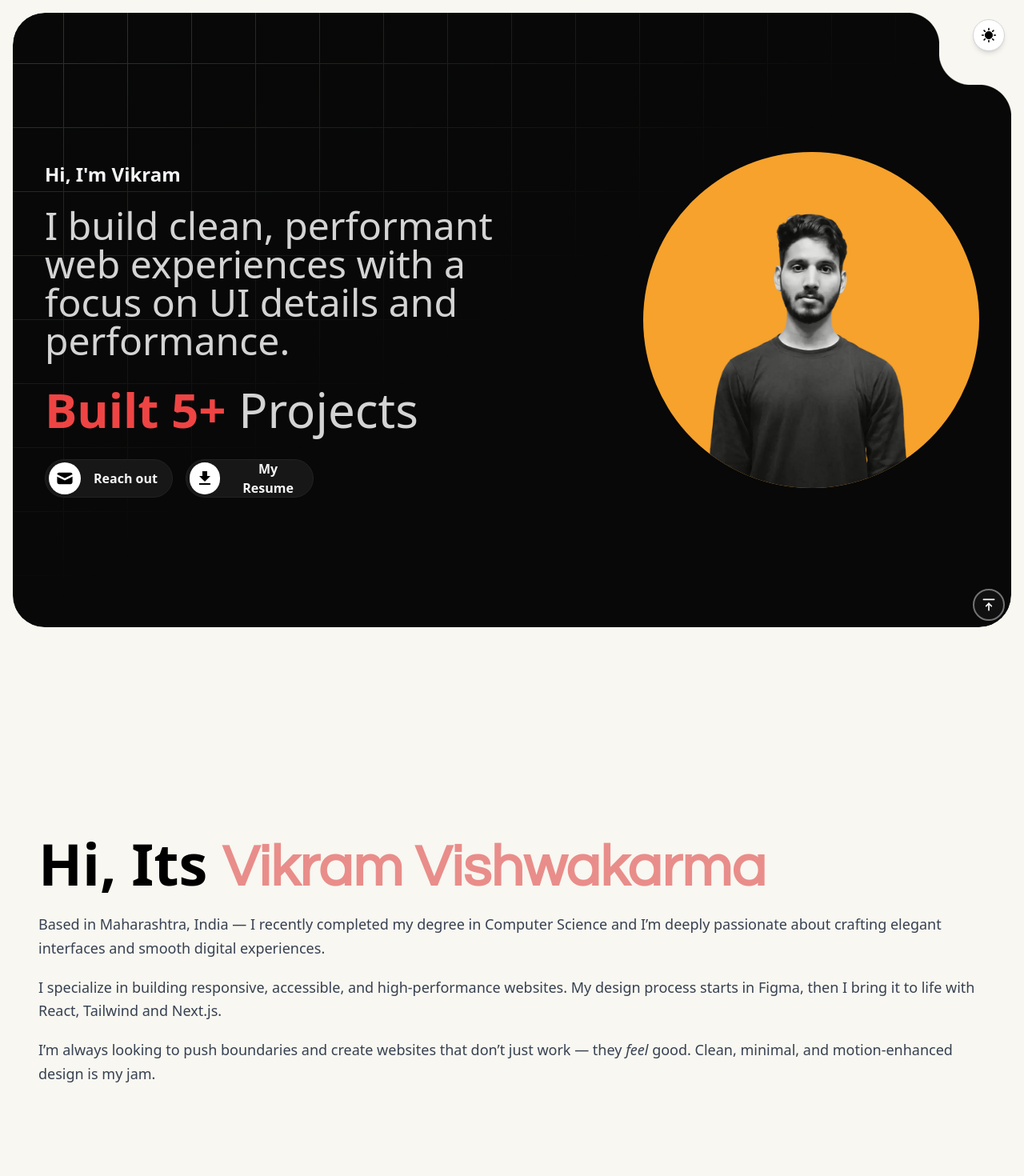
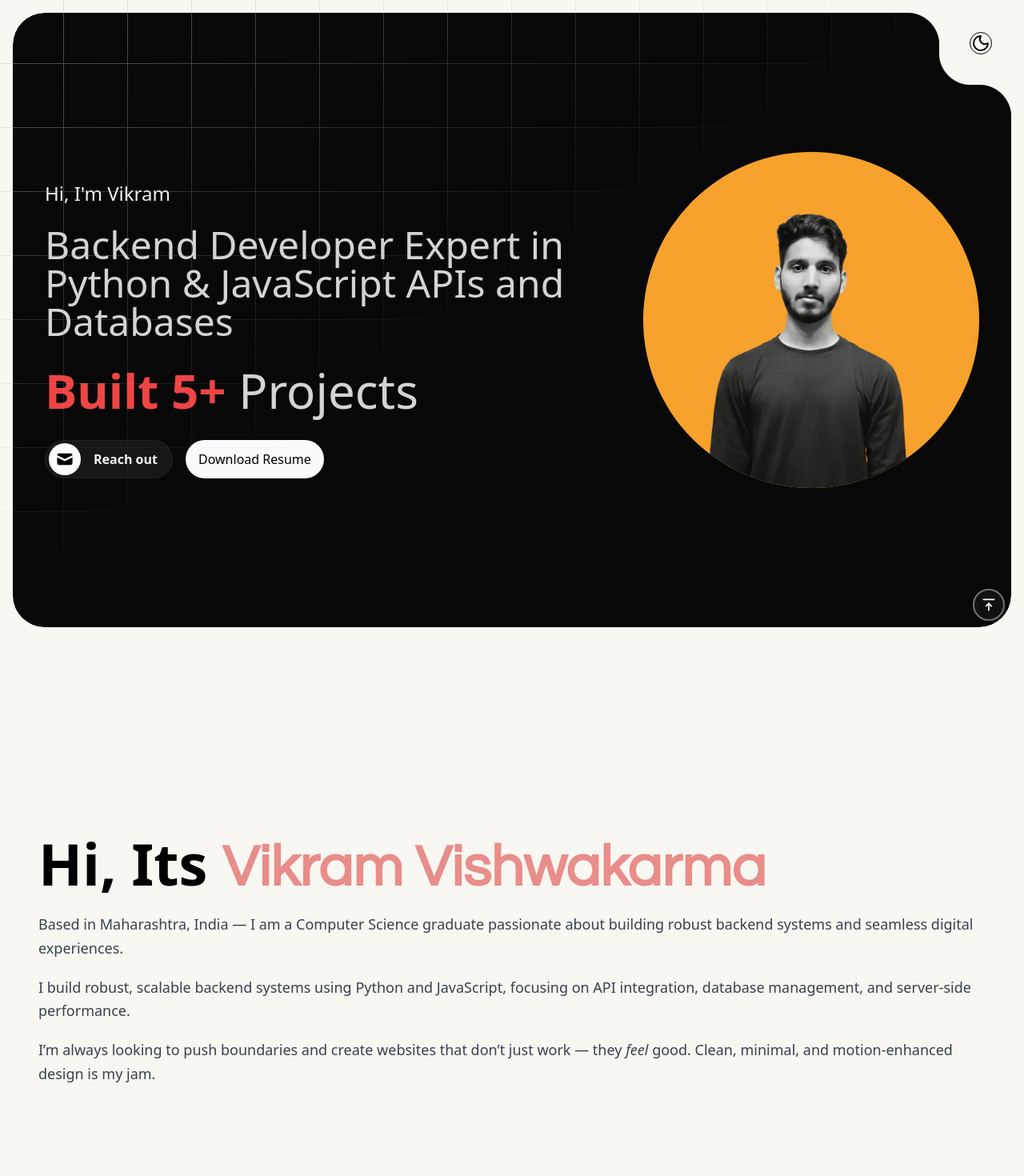
Before and after one commit to hustlewithvikram/vikram, a Next.js app: page / in a window 1280 px wide. Shown: the top 1470 px of the page at 80% size. Built offline with nearby package versions, Linux system fonts and the light colour scheme; a web font is replaced by a local one.

Commit message:
feat: add animated theme toggler component and update styles for improved UI

```diff
--- a/app/components/sections/About.jsx
+++ b/app/components/sections/About.jsx
@@ -3,6 +3,8 @@
 
 import Image from "next/image";
 import { motion } from "framer-motion";
+import { GridPattern } from "../../../components/magicui/grid-pattern";
+import { cn } from "../../../lib/utils";
 
 const containerVariants = {
 	hidden: {},
@@ -32,6 +34,19 @@ const About = () => {
 			id="about"
 			className="dark:bg-[#111] bg-background min-h-screen flex items-center justify-center px-6 py-20 md:px-12"
 		>
+			<GridPattern
+				width={80}
+				height={80}
+				x={-1}
+				y={-1}
+				stroke="black"
+				className={cn(
+					"[mask-image:linear-gradient(to_bottom_right,white,transparent,transparent)]"
+				)}
+				aria-hidden="true"
+				role="presentation"
+			/>
+
 			<motion.div
 				variants={containerVariants}
 				initial="hidden"
@@ -55,25 +70,22 @@ const About = () => {
 						variants={fadeUp}
 						className="text-gray-700 dark:text-gray-300 leading-relaxed text-lg"
 					>
-						Based in Maharashtra, India — I recently completed my
-						degree in Computer Science and I’m deeply passionate
-						about crafting elegant interfaces and smooth digital
-						experiences.
+						Based in Maharashtra, India — I am a Computer Science
+						graduate passionate about building robust backend
+						systems and seamless digital experiences.
 					</motion.p>
 
 					<motion.p
 						variants={fadeUp}
 						className="text-gray-700 dark:text-gray-300 leading-relaxed text-lg"
 					>
-						I specialize in building responsive, accessible, and
-						high-performance websites. My design process starts in{" "}
+						I build robust, scalable backend systems using{" "}
 						<span className="font-medium dark:text-white">
-							Figma
-						</span>
-						, then I bring it to life with{" "}
-						<span className="font-medium">React</span>,{" "}
-						<span className="font-medium">Tailwind</span> and{" "}
-						<span className="font-medium">Next.js</span>.
+							Python
+						</span>{" "}
+						and <span className="font-medium">JavaScript</span>,
+						focusing on API integration, database management, and
+						server-side performance.
 					</motion.p>
 
 					<motion.p
--- a/app/components/sections/Hero.jsx
+++ b/app/components/sections/Hero.jsx
@@ -4,12 +4,11 @@
 import { motion } from "framer-motion";
 import Image from "next/image";
 import { HiMail } from "react-icons/hi";
-import { FaDownload } from "react-icons/fa";
 import HoverButton from "../ui/HoverButton";
-import { downloadMedia, openUrl } from "../../utils/utils";
+import { openUrl } from "../../utils/utils";
 import { GridPattern } from "../../../components/magicui/grid-pattern";
 import { cn } from "../../../lib/utils";
-import { Download } from "@mui/icons-material";
+import DownloadResume from "../ui/DownloadResume";
 
 const fadeInItem = {
 	hidden: { opacity: 0, y: 20 },
@@ -28,7 +27,7 @@ export default function Hero() {
 		>
 			<div className="flex flex-col md:flex-row justify-between items-center gap-10 h-full">
 				{/* LEFT SECTION */}
-				<article className="flex flex-col justify-center items-start text-left max-w-xl w-full space-y-6">
+				<article className="flex flex-col justify-center items-start text-left max-w-2xl w-full space-y-6">
 					<GridPattern
 						width={80}
 						height={80}
@@ -46,7 +45,7 @@ export default function Hero() {
 						initial="hidden"
 						animate="show"
 						custom={0}
-						className="text-xl md:text-2xl text-gray-100 font-semibold"
+						className="text-xl md:text-2xl text-gray-100 font-normal"
 					>
 						Hi, I'm Vikram
 					</motion.h1>
@@ -58,8 +57,8 @@ export default function Hero() {
 						custom={1}
 						className="text-xl md:text-5xl text-neutral-300 leading-tight flex flex-col gap-y-6"
 					>
-						I build clean, performant web experiences with a focus
-						on UI details and performance.
+						Backend Developer Expert in Python & JavaScript APIs and
+						Databases
 						<motion.span
 							initial={{ opacity: 0, y: 10 }}
 							animate={{ opacity: 1, y: 0 }}
@@ -87,22 +86,7 @@ export default function Hero() {
 							onClick={() => openUrl("mailto:vs423502@gmail.com")}
 							aria-label="Reach out via email"
 						/>
-						<a
-							href="/resume.pdf"
-							download
-							className="w-full sm:w-auto"
-						>
-							<HoverButton
-								text="My Resume"
-								icon={<Download />}
-								onClick={() =>
-									downloadMedia(
-										"https://raw.githubusercontent.com/vikramisdev/resume/master/Vikram%20Vishwakarma%20-%20Back-End%20Developer%20-%20Resume.pdf",
-										"Vikram Vishwakarma - Backend Developer.pdf"
-									)
-								}
-							/>
-						</a>
+						<DownloadResume />
 					</motion.div>
 				</article>
 
--- a/app/components/sections/Timeline.jsx
+++ b/app/components/sections/Timeline.jsx
@@ -104,7 +104,7 @@ const Timeline = () => {
 			<div ref={containerRef} className="relative">
 				{/* Vertical Line */}
 				<div
-					className="absolute left-1/2 -translate-x-1/2 bg-black/20 hidden md:block"
+					className="absolute left-1/2 -translate-x-1/2 dark:bg-white/40 bg-black/20 hidden md:block"
 					style={{
 						width: "2px",
 						top: lineStyles.top,
--- a/app/components/ui/DarkMode.tsx
+++ b/app/components/ui/DarkMode.tsx
@@ -1,88 +1,11 @@
 "use client";
 
-import { useTheme } from "next-themes";
-import { useState, useRef, useEffect } from "react";
-import { motion, AnimatePresence } from "framer-motion";
-import { Monitor, Nightlight, Sunny } from "@mui/icons-material";
+import { AnimatedThemeToggler } from "@/components/magicui/animated-theme-toggler";
 
-const themes = [
-	{ key: "light", icon: <Sunny fontSize="small" /> },
-	{ key: "dark", icon: <Nightlight fontSize="small" /> },
-	{ key: "system", icon: <Monitor fontSize="small" /> },
-] as const;
-
-type Theme = "light" | "dark" | "system";
-
-export default function DarkModeToggle() {
-	const { theme, setTheme, resolvedTheme } = useTheme();
-	const [isMounted, setIsMounted] = useState(false);
-	const [isOpen, setIsOpen] = useState(false);
-	const containerRef = useRef<HTMLDivElement>(null);
-
-	useEffect(() => {
-		setIsMounted(true);
-	}, []);
-
-	const effectiveTheme = theme === "system" ? resolvedTheme : theme;
-
-	const currentIcon = isMounted
-		? themes.find((t) => t.key === effectiveTheme)?.icon
-		: null;
-
-	const changeTheme = (mode: Theme) => {
-		setTheme(mode);
-		setIsOpen(false);
-	};
-
+export default function DarkMode() {
 	return (
-		<div ref={containerRef} className="fixed z-50 top-6 right-6">
-			<div className="relative flex items-center justify-end">
-				{/* Toggle Button */}
-				<motion.button
-					onClick={() => setIsOpen((prev) => !prev)}
-					className="w-10 h-10 flex items-center justify-center rounded-full bg-white dark:bg-zinc-800 border border-zinc-300 dark:border-zinc-700 shadow-md text-black dark:text-white"
-					whileTap={{ scale: 0.95 }}
-				>
-					{currentIcon}
-				</motion.button>
-
-				{/* Expanding Menu */}
-				<AnimatePresence>
-					{isOpen && (
-						<motion.div
-							initial={{
-								opacity: 0,
-								clipPath: "inset(0 100% 0 0 round 999px)",
-							}}
-							animate={{
-								opacity: 1,
-								clipPath: "inset(0 0% 0 0 round 999px)",
-							}}
-							exit={{
-								opacity: 0,
-								clipPath: "inset(0 100% 0 0 round 999px)",
-							}}
-							transition={{ duration: 0.3, ease: "easeInOut" }}
-							className="absolute right-full mr-3 flex items-center gap-2 bg-white dark:bg-zinc-900 border border-zinc-300 dark:border-zinc-700 rounded-full p-2 shadow-xl"
-						>
-							{themes.map((t) => (
-								<button
-									key={t.key}
-									onClick={() => changeTheme(t.key)}
-									className={`w-9 h-9 flex items-center justify-center rounded-full transition-transform hover:scale-105
-									${
-										t.key === theme
-											? "bg-zinc-200 dark:bg-zinc-700 border-2 border-blue-500"
-											: "bg-white dark:bg-zinc-800 border border-zinc-200 dark:border-zinc-600"
-									}`}
-								>
-									{t.icon}
-								</button>
-							))}
-						</motion.div>
-					)}
-				</AnimatePresence>
-			</div>
+		<div className="fixed top-10 right-10 z-50 rounded-full border border-black dark:border-white h-7 w-7 flex justify-center items-center">
+			<AnimatedThemeToggler />
 		</div>
 	);
 }
--- /dev/null
+++ b/app/components/ui/DownloadResume.tsx
@@ -0,0 +1,19 @@
+"use client";
+
+import React from "react";
+
+const resumeUrl = "/documents/Vikram_Vishwakarma_Back-End_Developer_Resume.pdf";
+const fileName = "Vikram Vishwakarma - Backend Developer.pdf";
+
+export default function DownloadResume(): JSX.Element {
+	return (
+		<a
+			href={resumeUrl}
+			download={fileName}
+			className="flex justify-center w-fit items-center px-4 py-2 bg-gray-50 dark:bg-zinc-900 dark:text-white rounded-full hover:bg-zinc-200 dark:hover:bg-zinc-800 transition"
+			aria-label="Download Resume PDF"
+		>
+			Download Resume
+		</a>
+	);
+}
--- a/app/components/ui/HorizontalDetailCard.tsx
+++ b/app/components/ui/HorizontalDetailCard.tsx
@@ -29,7 +29,7 @@ const HorizontalDetailCard = ({
 		>
 			{/* Text Content */}
 			<div className="relative z-10 flex flex-col justify-center h-full gap-2">
-				<h2 className="z-30 font-poppins text-2xl md:text-6xl font-semibold text-neutral-600 dark:text-gray-100 tracking-tight transition-colors group-hover:text-orange-400 dark:group-hover:text-orange-400">
+				<h2 className="z-30 font-poppins text-2xl md:text-6xl font-semibold text-neutral-600 dark:text-gray-300 tracking-tight transition-colors group-hover:text-orange-400 dark:group-hover:text-orange-400">
 					{title}
 				</h2>
 				<p className="text-base text-neutral-600 z-40 dark:text-zinc-400 max-w-[90%] leading-relaxed">
--- a/app/globals.css
+++ b/app/globals.css
@@ -260,3 +260,8 @@
     }
   }
 }
+
+::view-transition-old(root), ::view-transition-new(root) {
+    animation: none;
+    mix-blend-mode: normal;
+}
--- a/app/utils/utils.js
+++ b/app/utils/utils.js
@@ -6,16 +6,16 @@ function openUrl(url) {
 
 async function downloadMedia(url, filename) {
     const res = await fetch(url);
-    if (!res.ok) throw new Error('Failed to fetch file');
+    if (!res.ok) throw new Error("Failed to fetch file, status: " + res.status);
     const blob = await res.blob();
-    const blobUrl = window.URL.createObjectURL(blob);
-    const a = document.createElement('a');
+    const blobUrl = URL.createObjectURL(blob);
+    const a = document.createElement("a");
     a.href = blobUrl;
-    a.download = filename || 'download';
+    a.download = filename || "download.pdf";
     document.body.appendChild(a);
     a.click();
     a.remove();
-    window.URL.revokeObjectURL(blobUrl);
+    setTimeout(() => URL.revokeObjectURL(blobUrl), 1000);
 }
 
 
--- /dev/null
+++ b/components/magicui/animated-theme-toggler.tsx
@@ -0,0 +1,53 @@
+"use client";
+
+import { Moon, SunDim } from "lucide-react";
+import { useState, useRef } from "react";
+import { flushSync } from "react-dom";
+import { cn } from "@/lib/utils";
+
+type props = {
+  className?: string;
+};
+
+export const AnimatedThemeToggler = ({ className }: props) => {
+  const [isDarkMode, setIsDarkMode] = useState<boolean>(false);
+  const buttonRef = useRef<HTMLButtonElement | null>(null);
+  const changeTheme = async () => {
+    if (!buttonRef.current) return;
+
+    await document.startViewTransition(() => {
+      flushSync(() => {
+        const dark = document.documentElement.classList.toggle("dark");
+        setIsDarkMode(dark);
+      });
+    }).ready;
+
+    const { top, left, width, height } =
+      buttonRef.current.getBoundingClientRect();
+    const y = top + height / 2;
+    const x = left + width / 2;
+
+    const right = window.innerWidth - left;
+    const bottom = window.innerHeight - top;
+    const maxRad = Math.hypot(Math.max(left, right), Math.max(top, bottom));
+
+    document.documentElement.animate(
+      {
+        clipPath: [
+          `circle(0px at ${x}px ${y}px)`,
+          `circle(${maxRad}px at ${x}px ${y}px)`,
+        ],
+      },
+      {
+        duration: 700,
+        easing: "ease-in-out",
+        pseudoElement: "::view-transition-new(root)",
+      },
+    );
+  };
+  return (
+    <button ref={buttonRef} onClick={changeTheme} className={cn(className)}>
+      {isDarkMode ? <SunDim /> : <Moon />}
+    </button>
+  );
+};
--- a/package.json
+++ b/package.json
@@ -30,6 +30,7 @@
     "gsap": "^3.12.5",
     "i": "^0.3.7",
     "locomotive-scroll": "^5.0.0-beta.21",
+    "lucide-react": "^0.539.0",
     "mongoose": "^8.6.0",
     "motion": "^12.4.10",
     "next": "^14.2.18",
```
Also changed, not shown: app/components/ui/SkillGrid.tsx (+3 -5 lines), 2 other files (tests, documents, lock files or other folders).
